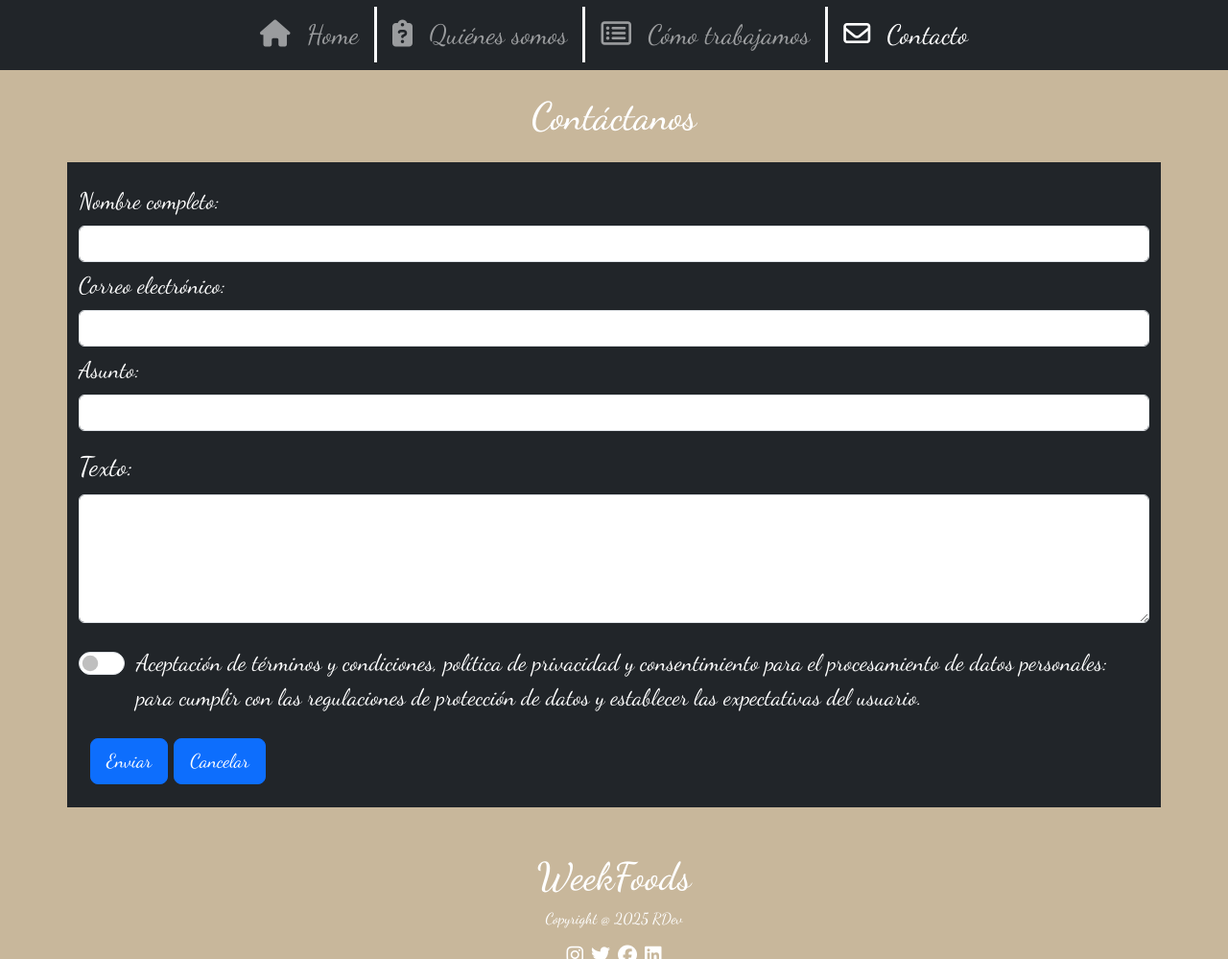
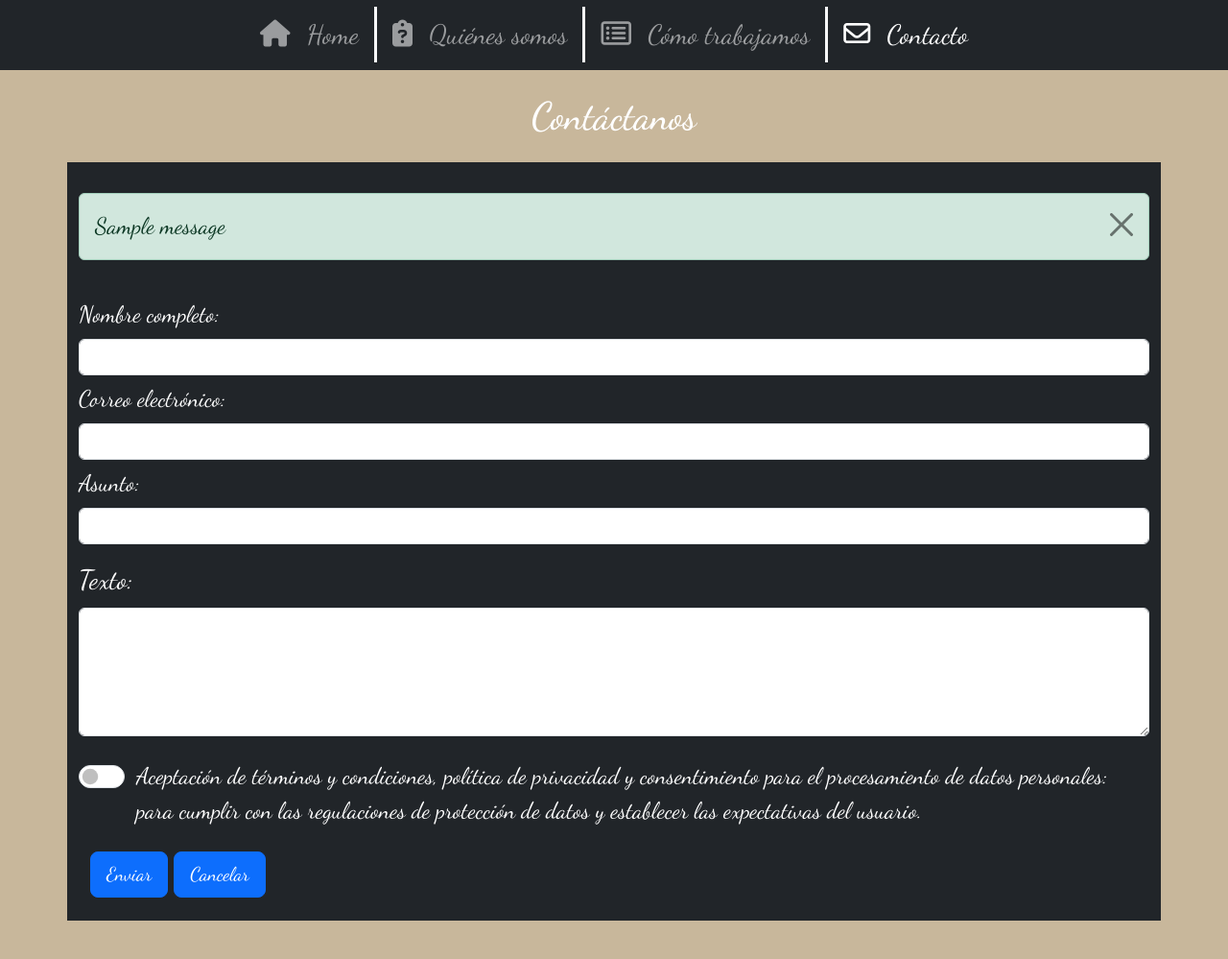
Before and after one commit to rdelgadodev/WeekFoods, a Django app: page /contacto/ in a window 1280 px wide. Shown: the part 160-1159 px from the top of the page at 96% size. Run offline with Django 5.2, Linux system fonts and the light colour scheme; tables that the repository leaves empty hold one stand-in row (values such as "Sample post"); one stand-in notice (Sample message) is shown; some libraries are stand-ins or nearby versions; some web fonts are replaced.

Commit message:
Enviar correo contacto

```diff
--- a/Contacto/forms.py
+++ b/Contacto/forms.py
@@ -1,7 +1,14 @@
 from django import forms
 
+
 class ContactForm(forms.Form):
-    name = forms.CharField(max_length=50, widget=forms.TextInput(attrs={'class': 'form-control'}))
-    email = forms.EmailField(widget=forms.EmailInput(attrs={'class': 'form-control'}))
-    subject = forms.CharField(max_length=100, widget=forms.TextInput(attrs={'class': 'form-control'}) )
-    mesage = forms.CharField(widget=forms.Textarea(attrs={'class': 'form-control mensaje', 'rows':5}))
+    name = forms.CharField(label='Nombre completo', max_length=50, widget=forms.TextInput(
+        attrs={'class': 'form-control'}))
+    email = forms.EmailField(label='Correo electrónico', widget=forms.EmailInput(
+        attrs={'class': 'form-control'}))
+    subject = forms.CharField(label='Asunto', max_length=100, widget=forms.TextInput(
+        attrs={'class': 'form-control'}))
+    message = forms.CharField(label='Mensaje', widget=forms.Textarea(
+        attrs={'class': 'form-control mensaje', 'rows': 5}))
+    terms_accepted = forms.BooleanField(label='Aceptación de términos y condiciones, política de privacidad y consentimiento para el procesamiento de datos personales: para cumplir con las regulaciones de protección de datos y establecer las expectativas del usuario.',
+                                        required=True, widget=forms.CheckboxInput(attrs={'class': 'form-check-input'}))
--- a/Contacto/templates/Contacto/contacto.html
+++ b/Contacto/templates/Contacto/contacto.html
@@ -8,47 +8,76 @@
 <div class="container bg-dark text-white fs-4">
 
 <!--Respuesta que aparecerá en pantalla cuando el usuario haya enviado el mensaje-->
-{% if 'valido' in request.GET %}
 
-<h1 class="text-center fy-5">Gracias por contactar con nosotros</h1>
-
-{% endif %}
+{% if messages %}
+<div class="messages pt-3">
+    {%for message in messages%}
+    <div class="alert alert-{{message.tags}} alert-dismissible fade show mt-3">
+        <p class="mb-0">{{message}}</p>
+        <button type='button' class='btn-close' data-bs-dismiss='alert' aria-label='Cerrar'></button>
+    </div>
+    {%endfor%}
+</div>
+{%endif%}
 
 
     <form action="{% url 'Contacto' %}" method="POST">
 
         {% csrf_token %}
 
+                {% if mi_formulario.non_field_errors %}
+                <div class="alert alert-{{message.tags}} alert-dismissible fade show mt-3">
+                    {%for error in mi_formulario.non_field_errors%}
+                    <p class='mb-0'>{{error}}</p>
+                    {%endfor%}
+                    <button type='button' data-bs-dismiss='alert' class='alert' aria-label='Cerrar'></button>
+                </div>
+                {%endif%}
 
                 <div class="form-group">
-                    <label class="col-form-label mt-3" for="inputDefault">Nombre completo:</label>
+                    <label class="col-form-label mt-3" for="{{mi_formulario.name.id_for_label}}">Nombre completo:</label>
                     {{mi_formulario.name}}
+                    {%for error in mi_formulario.name.errors%}
+                    <div class='invalid-feedback d-block'>{{error}}</div>
+                    {%endfor%}
                 </div>
 
 
                 <div class="form-group">
-                    <label class="col-form-label" for="inputDefault">Correo electrónico:</label>
+                    <label class="col-form-label" for="mi_formulario.email.id_for_label">Correo electrónico:</label>
                     {{mi_formulario.email}}
+                    {%for error in mi_formulario.email.errors%}
+                    <div class='invalid-feedback d-block'>{{error}}</div>
+                    {%endfor%}
                 </div>
 
 
                 <div class="form-group">
-                    <label class="col-form-label" for="inputDefault">Asunto:</label>
+                    <label class="col-form-label" for="mi_formulario.subject.id_for_label">Asunto:</label>
                     {{mi_formulario.subject}}
+                    {%for error in mi_formulario.subject.errors%}
+                    <div class='invalid-feedback d-block'>{{error}}</div>
+                    {%endfor%}
                 </div>
 
 
             <div class="form-group">
                 <label for="exampleTextarea" class="form-label mt-3 fs-3">Texto:</label>
-                {{mi_formulario.mesage}}
+                {{mi_formulario.message}}
+                {%for error in mi_formulario.message.errors%}
+                    <div class='invalid-feedback d-block'>{{error}}</div>
+                    {%endfor%}
             </div>
 
 
                 <div class="form-check form-switch ml-5 mt-4">
-                    <input class="form-check-input" type="checkbox" id="flexSwitchCheckDefault" required>
-                    <label class="form-check-label" for="flexSwitchCheckDefault">Aceptación de términos y condiciones,
+                    {{mi_formulario.terms_accepted}}
+                    <label class="form-check-label" for="mi_formulario.terms_accepted.id_for_label">Aceptación de términos y condiciones,
                         política de privacidad y consentimiento para el procesamiento de datos personales: para cumplir
                         con las regulaciones de protección de datos y establecer las expectativas del usuario.</label>
+                        {%for error in mi_formulario.terms_accepted.errors%}
+                    <div class='invalid-feedback d-block'>{{error}}</div>
+                    {%endfor%}
                 </div>
 
         <div class="container mt-4 pb-4">
--- a/Contacto/views.py
+++ b/Contacto/views.py
@@ -1,21 +1,48 @@
+from django.contrib import messages
 from django.shortcuts import render, redirect
+from django.core.mail import send_mail
+from django.urls import reverse
 
+from WeekFoods import settings
 from .forms import ContactForm
 
+
 def contacto(request):
+    print('e')
 
     # Guardamos en una variable el formulario de contacto creado en el archivo forms.py
     contact_form = ContactForm()
 
     # Comprobamos si se ha rellenado el formulario y enviado datos
     if request.method == 'POST':
-        contact_form = ContactForm(data=request.POST) # Recogemos los datos introducidos
+        print('entrara')
+        # Recogemos los datos introducidos
+        contact_form = ContactForm(data=request.POST)
 
     # Debemos comprobar si el formulario es válido.
     # En caso que los datos sean correctos los almacenamos en variables
-        if contact_form.is_valid:
+        if contact_form.is_valid():
+            name = contact_form.cleaned_data.get('name')
+            email = contact_form.cleaned_data.get('email')
+            subject = contact_form.cleaned_data.get('subject')
+            message = contact_form.cleaned_data.get('message')
+            terms_accepted = contact_form.cleaned_data.get('terms_accepted')
 
-            # Indicar al usuario que se ha enviado correctamente.
-            return redirect ('/contacto/?valido')
+            # Vamos a intentar enviar el mail:
+            try:
+                send_mail(subject, f'De {name} <{email}>\nMensaje:\n{message}', email, [
+                          settings.EMAIL_HOST_USER], fail_silently=False,)
+                # Indicar al usuario que se ha enviado correctamente.
+                messages.success(
+                    request, 'Gracias por contactar con nosotros!')
+                return redirect(reverse('Contacto') + '?valido')
+            except Exception as e:
+                print('entra aqui')
+                messages.error(
+                    request, 'No se ha podido enviar el mensaje, intentelo mas tarde')
+                return render(request, 'Contacto/contacto.html', {'mi_formulario': contact_form})
 
-    return render(request, 'Contacto/contacto.html', {'mi_formulario' : contact_form})
+        else:
+            return render(request, 'Contacto/contacto.html', {'mi_formulario': contact_form})
+
+    return render(request, 'Contacto/contacto.html', {'mi_formulario': contact_form})
--- a/Recetas/templates/Recetas/ver_receta.html
+++ b/Recetas/templates/Recetas/ver_receta.html
@@ -4,7 +4,7 @@
 
 {% block content %}
 
-<div class="container-sm mt-5 text-center">
+<div class="container-sm my-5 text-center">
     <h1 class="titulo_receta">Receta: {{recipe_select.name}}</h1>
 </div>
 
```
Also changed, not shown: WeekFoods/settings.py (+16 -5 lines).
